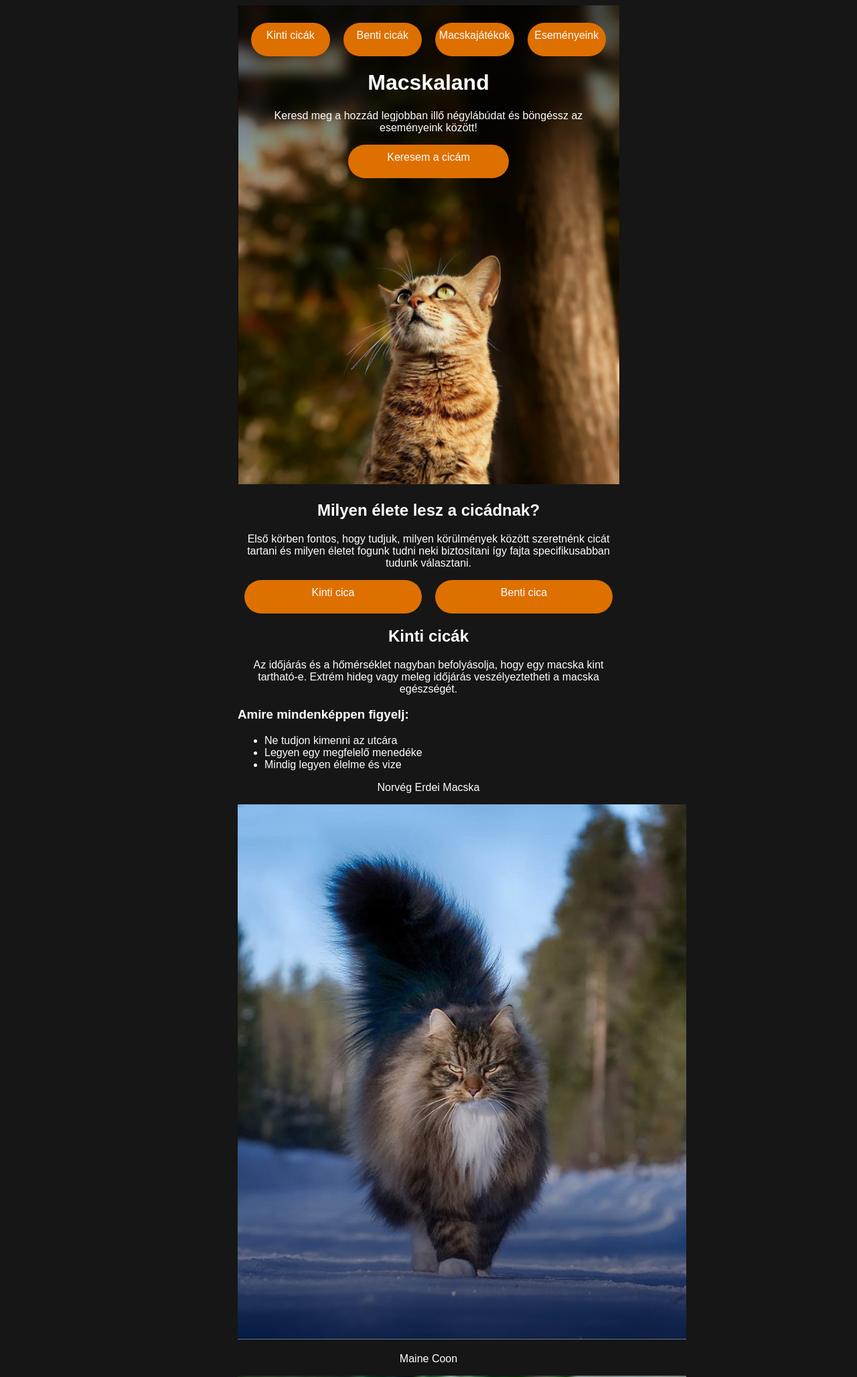
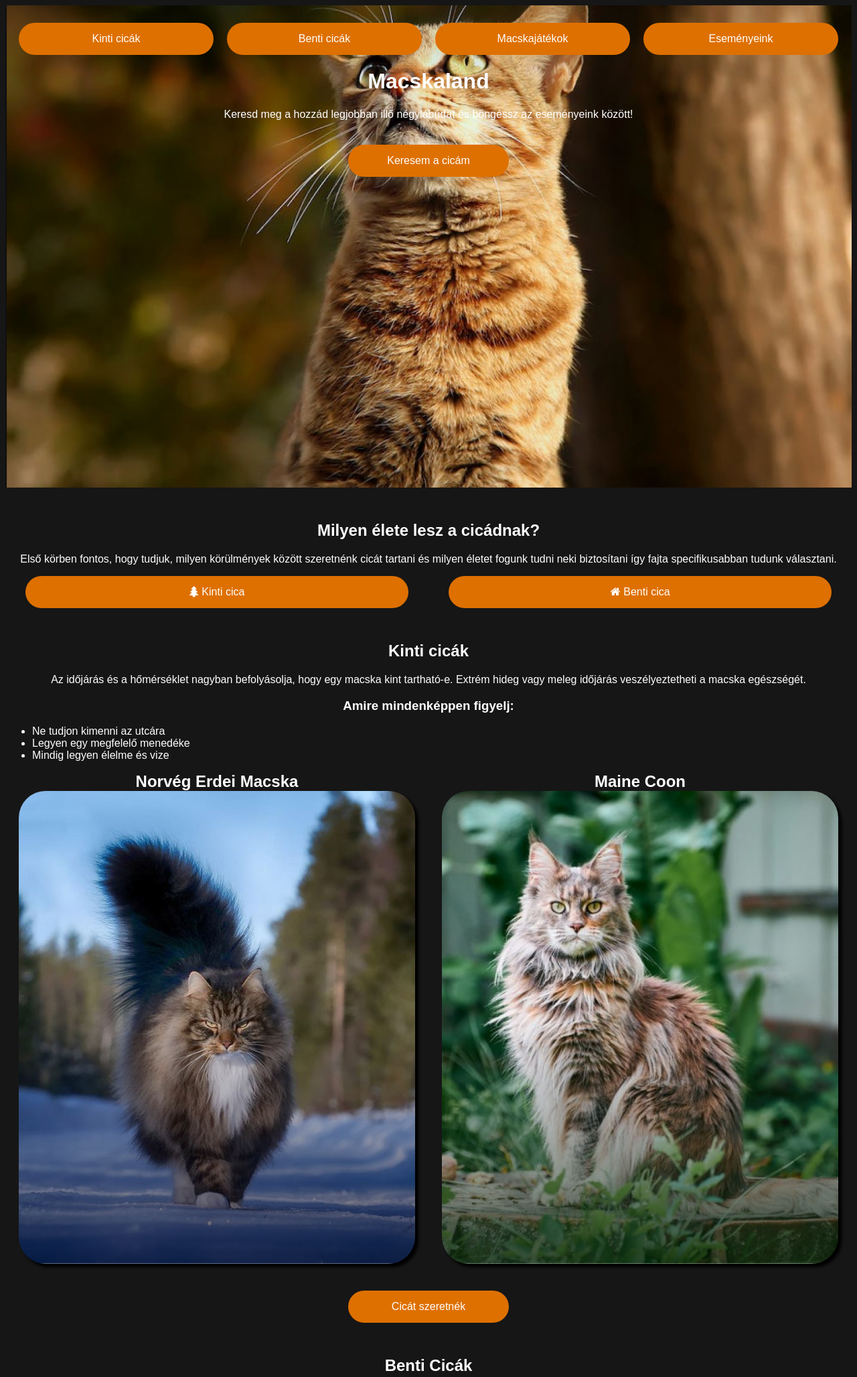
Before and after one commit to vikierdos/cicak, a plain HTML site: page index.html in a window 1280 px wide. Shown: the top 2056 px of the page at 67% size. Drawn offline with Linux system fonts and the light colour scheme.

Commit message:
gridek elkezdese

```diff
--- a/index.html
+++ b/index.html
@@ -9,6 +9,7 @@
     <meta name="author" content="Erdős Viktória">
     <meta name="viewport" content="width=device-width, initial-scale=1.0">
     <link rel="stylesheet" href="style.css">
+    <link rel="stylesheet" href="https://cdnjs.cloudflare.com/ajax/libs/font-awesome/4.7.0/css/font-awesome.min.css">
 </head>
 
 <body>
@@ -16,10 +17,10 @@
         <header>
             <nav>
                 <ul>
-                    <li><a href="">Kinti cicák</a></li>
-                    <li><a href="">Benti cicák</a></li>
-                    <li><a href="">Macskajátékok</a></li>
-                    <li><a href="">Eseményeink</a></li>
+                    <li><a href="#kinti">Kinti cicák</a></li>
+                    <li><a href="#benti">Benti cicák</a></li>
+                    <li><a href="#jatekok">Macskajátékok</a></li>
+                    <li><a href="#esemenyek">Eseményeink</a></li>
                 </ul>
             </nav>
             <h1>Macskaland</h1>
@@ -32,11 +33,11 @@
             <h1>Milyen élete lesz a cicádnak?</h1>
             <p>Első körben fontos, hogy tudjuk, milyen körülmények között szeretnénk cicát tartani és milyen életet fogunk tudni neki biztosítani így fajta specifikusabban tudunk választani.</p>
             <ul class="button2">
-                <li><a href="">Kinti cica</a></li>
-                <li><a href="">Benti cica</a></li>
+                <li><a href="#kinti"><i class="fa fa-tree"></i>Kinti cica</a></li>
+                <li><a href="#benti"><i class="fa fa-home"></i>Benti cica</a></li>
             </ul>
         </article>
-        <article>
+        <article id="kinti">
             <h1>Kinti cicák</h1>
             <p>Az időjárás és a hőmérséklet nagyban befolyásolja, hogy egy macska kint tartható-e. Extrém hideg vagy meleg időjárás veszélyeztetheti a macska egészségét.</p>
             <h3>Amire mindenképpen figyelj:</h3>
@@ -45,21 +46,21 @@
                 <li>Legyen egy megfelelő menedéke</li>
                 <li>Mindig legyen élelme és vize</li>
             </ul>
-            <div>
+            <div id="cicagrid">
                 <div>
-                    <p>Norvég Erdei Macska</p>
-                    <img src="norveg%20macska.jpg" alt="Norvég Erdei Macska">
+                    <h2>Norvég Erdei Macska</h2>
+                    <img src="norveg%20macska.jpg" alt="Norvég Erdei Macska" class="cica">
                 </div>
                 <div>
-                    <p>Maine Coon</p>
-                    <img src="main%20coon.jpg" alt="Maine Coon">
+                    <h2>Maine Coon</h2>
+                    <img src="main%20coon.jpg" alt="Maine Coon" class="cica">
                 </div>
             </div>
             <ul class="button">
                 <li><a href="">Cicát szeretnék</a></li>
             </ul>
         </article>
-        <article>
+        <article id="benti">
             <h1>Benti Cicák</h1>
             <p>Amikor cicát tartasz bent, fontos néhány alapvető szempontot figyelembe venni annak érdekében, hogy a cica boldog és egészséges legyen. Íme néhány fontos dolog, amire figyelned kell:</p>
             <ul>
@@ -67,21 +68,21 @@
                 <li>Mindig legyen élelme és vize</li>
                 <li>Biztosítanod kell számára a napi aktivitást és sportot</li>
             </ul>
-            <div>
+            <div id="cicagrid">
                 <div>
-                    <p>Bengáli macska</p>
-                    <img src="bengali.jpg" alt="Bengáli macska">
+                    <h2>Bengáli macska</h2>
+                    <img src="bengali.jpg" alt="Bengáli macska" class="cica">
                 </div>
                 <div>
-                    <p>Meg ez a cica</p>
-                    <img src="meg%20ez%20a%20cica.jpg" alt="Meg ez a cica">
+                    <h2>Meg ez a cica</h2>
+                    <img src="meg%20ez%20a%20cica.jpg" alt="Meg ez a cica" class="cica">
                 </div>
             </div>
             <ul class="button">
                 <li><a href="">Cicát szeretnék</a></li>
             </ul>
         </article>
-        <article>
+        <article id="jatekok">
             <h1>Fedezd fel</h1>
             <div>
                 <div>
@@ -102,6 +103,25 @@
                 </div>
             </div>
         </article>
+        <article id="esemenyek">
+            <h1>Eseményeink</h1>
+                <div>
+                    <h3>2023.10.05.</h3>
+                    <h2>Macska show</h2>
+                    <p>A Macska Elegancia Szépségverseny egy felejthetetlen esemény, ahol a világ legszebb és legbájosabb macskái mérik össze szépségüket és eleganciájukat</p>
+                    <ul>
+                        <li><a href="">Jegyek<i class="fa fa-arrow-right"></i></a></li>
+                    </ul>
+                </div>
+                <div>
+                    <h3>2023.10.15.</h3>
+                    <h2>Ügyességi vetélkedő</h2>
+                    <p>A Macskák Ügyességi Vetélkedője egy lenyűgöző esemény, ahol a legügyesebb és legügyesebb macskák mutathatják meg, milyen ügyesen és elegánsan teljesítenek különböző kihívásokat és akadálypályákat.</p>
+                    <ul>
+                        <li><a href="">Jelentkezem<i class="fa fa-arrow-right"></i></a></li>
+                    </ul>
+                </div>
+        </article>
     </main>
 </body>
 
--- a/style.css
+++ b/style.css
@@ -1,38 +1,57 @@
 body{
     background-color: #161616;
     color: white;
-    font-family: sans-serif;
+    font-family: Arial, sans-serif;
 }
-main{
-    width: 570px;
-    margin: auto;
+article{
+    margin-top: 50px;
+
+}
+#cicagrid{
+    display: grid;
+    grid-template-columns: 1fr 1fr;
+}
+#cicagrid div{
+    margin-left: 20px;
+    margin-right: 20px;
+}
+.cica{
+    width: 100%;
+    box-shadow: 5px 5px 4px black;
+    border-radius: 40px;
+}
+header{
+    background-image: url(hero.jpg);
+    height: 700px;
+    padding: 10px;
+    background-repeat: no-repeat;
+    background-position: bottom;
+    background-size: 100%;
 }
 nav ul{
     display:grid;
-    grid-template-columns: 1fr 1fr 1fr 1fr;
-    grid-template-rows: 50px;
+    grid-template-columns:1fr 1fr 1fr 1fr;
     text-align: center;
-    align-content: center;
     padding: 0;
 }
 nav ul li{
     list-style-type: none;
     border-radius: 30px;
     margin: 0px 10px;
-    padding-top: 10px;
-    padding-bottom: 10px;
     background-color: #DE7000;
-
-
+    padding-top: 15px;
+    padding-bottom: 15px;
 }
 a{
     text-decoration: none;
     color:white;
+    padding-top: 15px;
+    padding-bottom: 15px;
+
 }
 .button{
     display:grid;
     grid-template-columns: 1fr 260px 1fr;
-    grid-template-rows: 50px;
     text-align: center;
     padding: 0;
 }
@@ -40,9 +59,10 @@ a{
     list-style-type: none;
     border-radius: 30px;
     margin: 0px 10px;
-    padding-top: 10px;
-    padding-bottom: 10px;
+    padding-top: 15px;
+    padding-bottom: 15px;
     background-color: #DE7000;
+    margin-top: 20px;
 
 }
 .button li:nth-child(1){
@@ -51,29 +71,42 @@ a{
 .button2{
     display:grid;
     grid-template-columns: 1fr 1fr;
-    grid-template-rows: 50px;
     text-align: center;
     padding: 0;
 }
 .button2 li{
     list-style-type: none;
     border-radius: 30px;
-    margin: 0px 10px;
-    padding-top: 10px;
-    padding-bottom: 10px;
+    margin: 0px 30px;
+    padding-top: 15px;
+    padding-bottom: 15px;
     background-color: #DE7000;
 
 }
-h1{
+#esemenyek ul{
+    display:grid;
+    grid-template-columns: 1fr;
     text-align: center;
+    padding: 0;
+}
+#esemenyek li{
+    list-style-type: none;
+    border-radius: 30px;
+    margin: 0px 10px;
+    padding-top: 15px;
+    padding-bottom: 15px;
+    border: 2px solid #DE7000;
+}
+
+h1, h2, h3{
+    text-align: center;
+}
+h2{
+    margin: 0;
 }
 p{
     text-align: center;
 }
-header{
-    background-image: url(hero.jpg);
-    height: 700px;
-    padding: 10px;
-    background-repeat: no-repeat;
-    background-size: 570px;
+i{
+    margin-right: 5px;
 }
```
